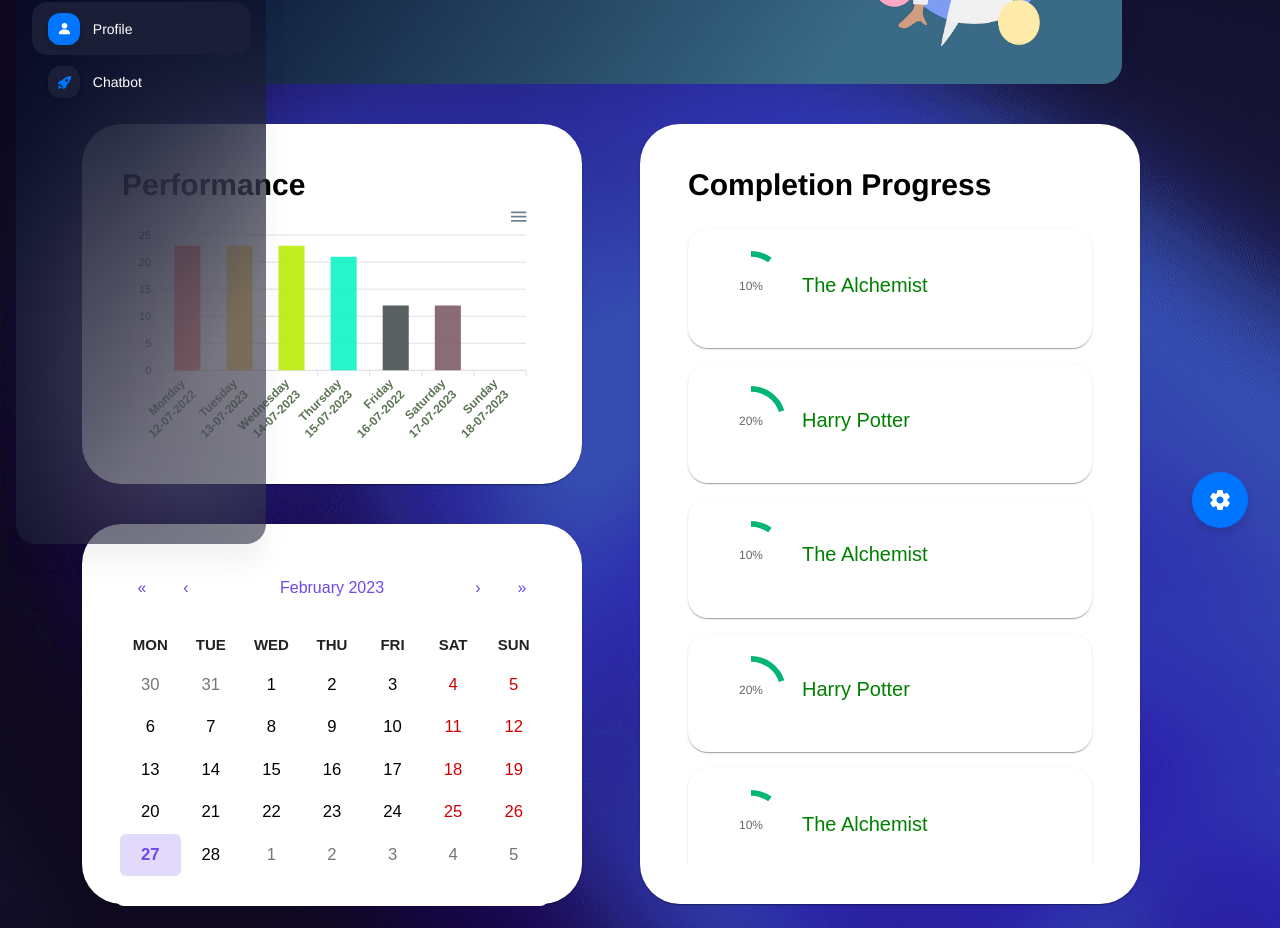
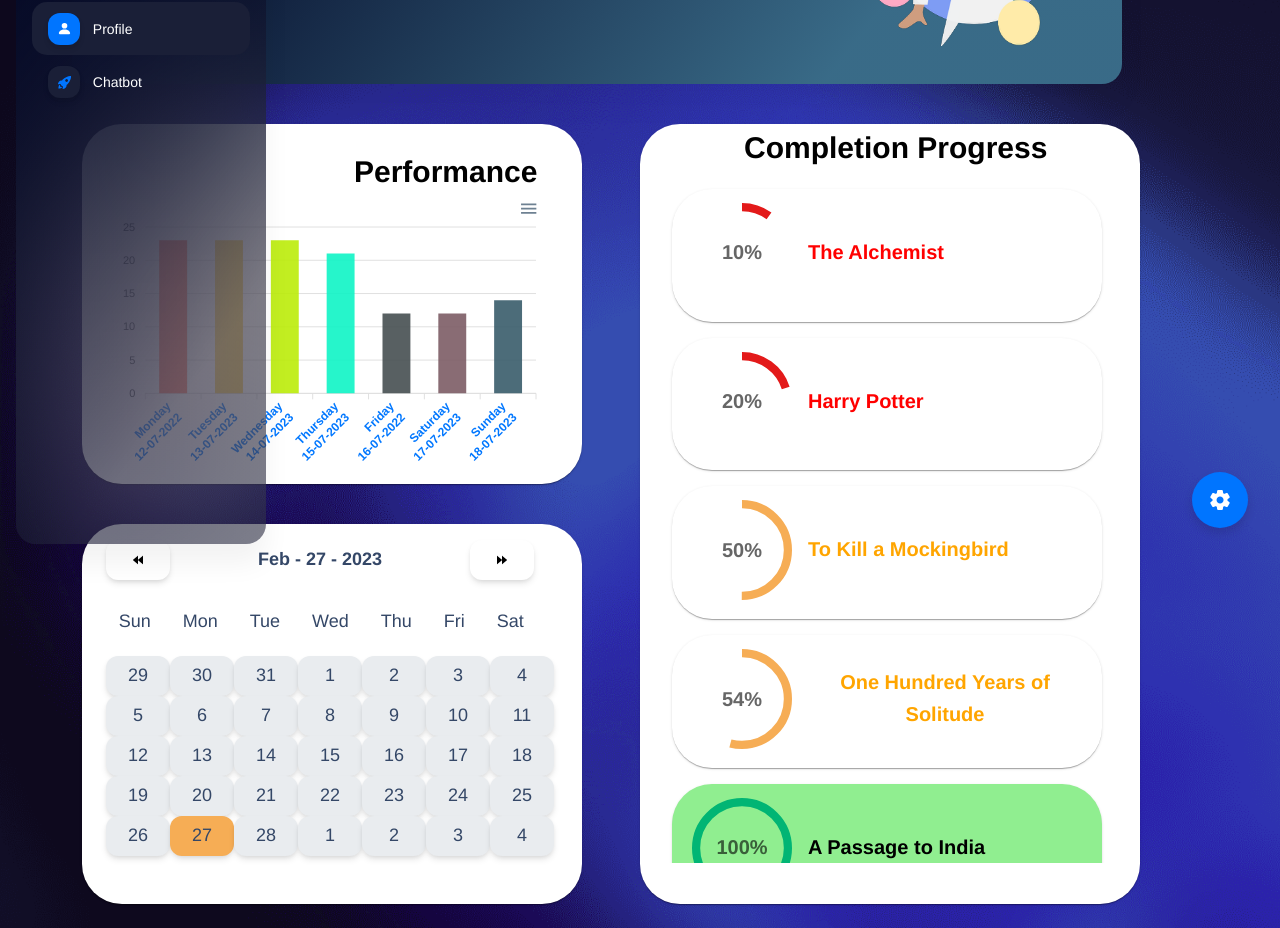
Before and after one commit to chulanpro5/hcmuwus_personalized_learning, a React (Create React App) app: page /profile in a window 1280 px wide. Shown: the part 240-1168 px from the top of the page. Built offline with nearby package versions, Linux system fonts and the light colour scheme; a small style sheet from the web is missing.

Commit message:
update UI profile

```diff
--- a/src/components/ComplexGrid/ComplexGrid.js
+++ b/src/components/ComplexGrid/ComplexGrid.js
@@ -31,7 +31,7 @@ function CircularProgressWithLabel(props) {
           justifyContent: 'center',
         }}
       >
-        <Typography variant="caption" component="div" color="text.secondary">
+        <Typography variant="caption" component="div" color="text.secondary" fontWeight="bold" fontSize={20}>
           {`${Math.round(props.value)}%`}
         </Typography>
       </Box>
@@ -50,24 +50,28 @@ export default function ComplexGrid(props) {
   return (
     <Paper
       sx={{
-        p: 2,
         margin: 2,
-        maxWidth: 500,
+        marginLeft: 0,
+        width: 430,
         flexGrow: 1,
-        borderRadius: 5,
-        padding: 2,
-        backgroundColor: (theme) =>
+        borderRadius: 10,
+        padding: 1,
+        backgroundColor: (props.progress === 100)? 'lightgreen': (theme) =>
           theme.palette.mode === 'dark' ? '#1A2027' : '#fff',
+        '&:hover': {
+          backgroundColor:  'lightgray',
+          opacity:[0.7,0.5,0.7]
+        }
       }}
     >
       <Button>
         <Grid container spacing={2} justifyContent='center' alignItems={'center'}>
           <Grid item>
-          <CircularProgressWithLabel value={props.progress} color="success" size={70}/>
+            <CircularProgressWithLabel value={props.progress} color={(props.progress === 100)? 'success': (props.progress >= 50) ? 'orange': 'error'} size={100} />
           </Grid>
           <Grid item xs>
-          <Typography gutterBottom variant="subtitle1" component="div">
-            <p style={{fontSize:20, fontFamily: "Arial", color: "green", fontWeight: 15}}>{props.title}</p>
+            <Typography gutterBottom variant="lg" component="div">
+              <p style={{ fontSize: 20, color: (props.progress === 100)? 'black': (props.progress >= 50)? 'orange': 'red', fontWeight: 'bold' }}>{props.title}</p>
             </Typography>
           </Grid>
         </Grid>
--- a/src/layouts/profile/Calendar.css
+++ b/src/layouts/profile/Calendar.css
@@ -1,3 +1,4 @@
+@import url('https://fonts.googleapis.com/css2?family=Abril+Fatface&family=Merriweather:ital@0;1&family=Work+Sans:wght@400;500;800&display=swap');
 .react-calendar {
     width: 480px;
     height: 350px;
@@ -9,8 +10,9 @@
     background-color: #fff;
     color: #222;
     border-radius: 10px;
-    font-family: Arial, Helvetica, sans-serif;
+    font-family: Montserrat, Arial, Helvetica, sans-serif;
     line-height: 1.125em;
+    font-weight: bold;
    }
    .react-calendar__navigation button {
     color: #6f48eb;
--- a/src/layouts/profile/components/Bookshelf/bookshelf.js
+++ b/src/layouts/profile/components/Bookshelf/bookshelf.js
@@ -19,28 +19,28 @@ const books = [
         progress: 20,
     },
     {
-        title: "The Alchemist",
-        progress: 10,
+        title: "To Kill a Mockingbird",
+        progress: 50,
     },
     {
-        title: "Harry Potter",
-        progress: 20,
+        title: "One Hundred Years of Solitude",
+        progress: 54,
     },
     {
-        title: "The Alchemist",
-        progress: 10,
+        title: "A Passage to India",
+        progress: 100,
     },
     {
-        title: "Harry Potter",
-        progress: 20,
+        title: "Invisible Man",
+        progress: 5,
     },
     {
-        title: "The Alchemist",
-        progress: 10,
+        title: "Beloved",
+        progress: 88,
     },
     {
-        title: "Harry Potter",
-        progress: 20,
+        title: "Things Fall Apart",
+        progress: 99,
     },
 ]
 
@@ -48,11 +48,11 @@ function MyBookshelf() {
     const store = new CompletionProgressStore();
     books.forEach(book => store.addBook(book));
     return (
-    <Paper sx={{width: 500, height: 780, borderRadius: 10, marginTop:5}}>
-        <VuiTypography color="black" variant="h3" fontWeight="bold" margin={5} marginBottom={1} overflowX="hidden" marginLeft={6}>
+        <Paper sx={{ width: 500, height: 780, borderRadius: 10, marginTop: 5 }}>
+            <VuiTypography color="black" variant="lg" sx={{ fontSize: 30, fontWeight:"bold", marginLeft: 13, marginBottom: 1 }} overflowX="hidden">
                 Completion Progress
             </VuiTypography>
-        <Grid sx={{width: 500, height: 650, padding:4, marginTop:0, paddingTop:0,overflowY:"scroll",overflowX:"hidden"}} >
+            <Grid sx={{ width: 500, height: 690, padding: 4, marginTop: 0, paddingTop: 0, overflowY: "scroll", overflowX: "hidden" }} >
                 {books.map((book) => (
                     <BookItem title={book.title} progress={book.progress} />
                 ))}
--- /dev/null
+++ b/src/layouts/profile/components/Calendar/CustomCalendar.js
@@ -0,0 +1,90 @@
+import { React, useState, useEffect } from 'react';
+import dayjs from "dayjs"
+import range from "lodash-es/range"
+import { Grid, Paper } from '@mui/material';
+import VuiBox from 'components/VuiBox';
+import VuiButton from 'components/VuiButton';
+import VuiTypography from 'components/VuiTypography';
+import { AiFillBackward, AiFillForward } from 'react-icons/ai';
+const todayObj = dayjs();
+const weekDays = ["Sun", "Mon", "Tue", "Wed", "Thu", "Fri", "Sat"]
+
+export const CustomCalendar = (props) => {
+    const [dayObj, setDayObj] = useState(dayjs());
+    const [events, setEvents] = useState([dayjs('2023-02-27'), dayjs('2023-03-06'), dayjs('2023-03-19'), dayjs('2023-03-25')]);
+
+    const thisYear = dayObj.year();
+    const thisMonth = dayObj.month(); // (January as 0, December as 11)
+    const daysInMonth = dayObj.daysInMonth();
+
+    const dayObjOf1 = dayjs(`${thisYear}-${thisMonth + 1}-1`);
+    const weekDayOf1 = dayObjOf1.day(); // (Sunday as 0, Saturday as 6)
+
+    const dayObjOfLast = dayjs(`${thisYear}-${thisMonth + 1}-${daysInMonth}`);
+    const weekDayOfLast = dayObjOfLast.day();
+
+    const handlePrev = () => {
+        setDayObj(dayObj.subtract(1, "month"))
+    }
+
+    const handleNext = () => {
+        setDayObj(dayObj.add(1, "month"))
+    }
+
+
+    return (
+        <Paper sx={{ width: 500, height: 380, borderRadius: 10, padding: 2 }}>
+            <Grid sx={{ height: 380 }}>
+                <VuiBox display="inline" sx={{ width: "100%", margin: 1 }}>
+                    <VuiButton onClick={handlePrev} sx={{
+                        width: "10%", '&:hover': {
+                            backgroundColor: 'lightgreen'
+                        }, marginRight: 3
+                    }}><AiFillBackward color='black' width={20} /></VuiButton>
+                    <VuiTypography variant="lg" sx={{ marginLeft: 8, marginRight: 8, fontWeight: 'bold' }}>{dayObj.format("MMM - DD - YYYY")}</VuiTypography>
+                    <VuiButton onClick={handleNext} sx={{
+                        width: "10%", '&:hover': {
+                            backgroundColor: 'lightgreen'
+                        }, marginLeft: 3
+                    }}><AiFillForward color='black' width={20} /></VuiButton>
+                </VuiBox>
+                <VuiBox display="inline" sx={{ display: 'flex', direction: 'column', width: "100%", margin: 2, marginBottom: 1 }}>
+                    {weekDays.map(day => <VuiTypography variant="lg" sx={{
+                        marginTop: 1, marginRight: 3, marginLeft: 0.2, padding: 0.4, '&:hover': {
+                            color: 'red'
+                        }
+                    }}>{day}</VuiTypography>)}
+                </VuiBox>
+                <Grid columns={7} sx={{ rowGap: 1, width: 500, height: 180, padding: 1 }}>
+                    {range(weekDayOf1).map(i => (
+                        <VuiButton key={i} contained color={(events.filter(event => event.isSame(dayObjOf1.subtract(weekDayOf1 - i, "day"))).length !== 0) ? 'error' : 'light'} sx={{
+                            margin: 0, color: 'black', width: 10, padding: 1, height: 7, '&:hover': {
+                                backgroundColor: 'lightgreen'
+                            }
+                        }}>
+                            <VuiTypography variant='lg'>{dayObjOf1.subtract(weekDayOf1 - i, "day").date()}</VuiTypography>
+                        </VuiButton>
+                    ))}
+                    {range(daysInMonth).map(i => (
+                        <VuiButton key={i} contained color={dayObj.date() === (i + 1) ? 'orange' : (events.filter(event => event.isSame(dayObjOf1.subtract(weekDayOf1 - i, "day"))).length !== 0) ? 'error' : 'light'} sx={{
+                            margin: 0, color: 'black', width: 10, padding: 1, height: 7, '&:hover': {
+                                backgroundColor: 'lightgreen'
+                            }
+                        }}>
+                            <VuiTypography variant='lg'>{i + 1}</VuiTypography>
+                        </VuiButton>
+                    ))}
+                    {range(6 - weekDayOfLast).map(i => (
+                        <VuiButton key={i} contained color={(events.filter(event => event.isSame(dayObjOf1.subtract(weekDayOf1 - i, "day"))).length !== 0) ? 'error' : 'light'} sx={{
+                            margin: 0, color: 'black', width: 10, padding: 1, height: 7, '&:hover': {
+                                backgroundColor: 'lightgreen'
+                            }
+                        }}>
+                            <VuiTypography variant='lg'>{dayObjOfLast.add(i + 1, "day").date()}</VuiTypography>
+                        </VuiButton>
+                    ))}
+                </Grid>
+            </Grid>
+        </Paper>
+    );
+}
--- a/src/layouts/profile/components/PerformChart/PerformChart.js
+++ b/src/layouts/profile/components/PerformChart/PerformChart.js
@@ -8,6 +8,7 @@ import { observer } from 'mobx-react-lite';
 function PerformanceChart(props) {
   const state = {
     series: [{
+      name: "Hours",
       data: props.store !== null ? props.store.getData : [21, 22, 10, 28, 16, 21, 13]
     }],
     options: {
@@ -76,7 +77,7 @@ function PerformanceChart(props) {
         ],
         labels: {
           style: {
-            colors: "#5B7553",
+            colors: "#0077FF",
             fontSize: '12px',
             fontWeight: 'bold'
           }
@@ -88,11 +89,11 @@ function PerformanceChart(props) {
     }
   }
   return (
-    <Paper sx={{ width: 500, borderRadius: 10, height: 360, margin: 5, padding: 5 }} >
-      <VuiTypography color="black" variant="h3" fontWeight="bold">
+    <Paper sx={{ width: 500, borderRadius: 10, height: 360, margin: 5, padding: 3 }} >
+      <VuiTypography color="black" variant="lg" fontWeight="bold" sx={{fontSize: 30, marginLeft: 31}}>
         Performance
       </VuiTypography>
-      <ReactApexChart options={state.options} series={state.series} type="bar" height={249.77} width={414} />
+      <ReactApexChart options={state.options} series={state.series} type="bar" height={280} width={440} padding={2}/>
     </Paper >
   );
 }
--- a/src/layouts/profile/index.js
+++ b/src/layouts/profile/index.js
@@ -7,16 +7,16 @@ import WelcomeMark from "layouts/dashboard/components/WelcomeMark";
 import PerformanceChart from "./components/PerformChart/PerformChart";
 import MyBookshelf from "./components/Bookshelf/bookshelf";
 import Paper from '@mui/material/Paper';
-import { Calendar } from "react-calendar";
-import 'react-calendar/dist/Calendar.css';
-import "./Calendar.css";
+
+import { CustomCalendar } from "./components/Calendar/CustomCalendar";
+
 import ChartStore from "stores/ChartStore";
 import { observer } from "mobx-react-lite";
 import store from 'stores/userInfo';
 
 function Overview() {
   const store = new ChartStore();
-  const newData = [23, 23, 23, 21, 12, 12, 0];
+  const newData = [23, 23, 23, 21, 12, 12, 14];
   const newDay = [
     ['Monday', '12-07-2022'],
     ['Tuesday', '13-07-2023'],
@@ -67,11 +67,14 @@ function Overview() {
               <PerformanceChart store={store} />
             </Grid>
             <Grid item>
-              <Paper sx={{ width: 500, height: 380, borderRadius: 10, padding: 4 }}>
+              {/* <Paper sx={{ width: 500, height: 380, borderRadius: 10, padding: 4 }}>
                 <div className="card flex justify-content-center">
-                  <Calendar />
+                  <MuiPickersUtilsProvider utils={DateFnsUtils}>
+                    <Calendar />
+                  </MuiPickersUtilsProvider>
                 </div>
-              </Paper>
+              </Paper> */}
+              <CustomCalendar/>
             </Grid>
           </Grid>
 
```
Also changed, not shown: package.json (+7 -2 lines). Lines whose indentation alone changed are shown as unchanged.
